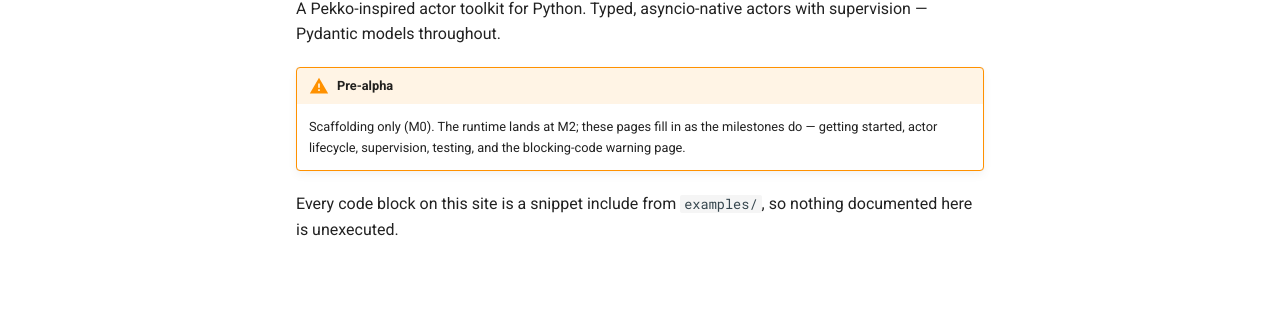
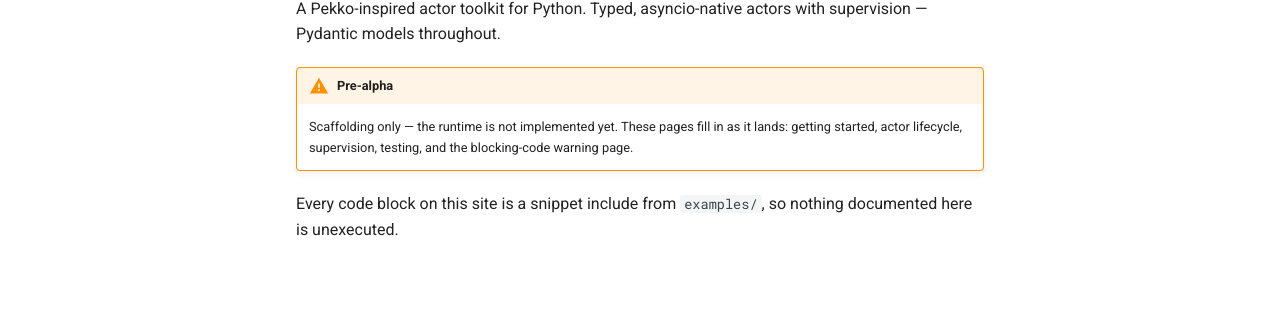
Before and after one commit to cpolito88/tapio, an MkDocs documentation site: the page built from docs/index.md, in a window 1280 px wide. Shown: the part 184-494 px from the top of the page. Built offline with MkDocs 1.6.1 and Material for MkDocs 9.7.7, drawn with Linux system fonts in a browser that asks for light colours; comment, search, counter and statistics services are not loaded.

Commit message:
chore: drop references to the internal design doc
The doc is not in the repo, so section citations like "§6 rule 1" and
milestone labels like "M2" were pointers a reader could not follow. Each
comment now carries its own rationale, and the docs and examples README
describe what is not implemented yet rather than which milestone will do it.

No behaviour change; make check green.

Co-Authored-By: Claude Opus 5 <noreply@anthropic.com>

```diff
--- a/docs/index.md
+++ b/docs/index.md
@@ -5,8 +5,8 @@ supervision — Pydantic models throughout.
 
 !!! warning "Pre-alpha"
 
-    Scaffolding only (M0). The runtime lands at M2; these pages fill in as the
-    milestones do — getting started, actor lifecycle, supervision, testing, and
+    Scaffolding only — the runtime is not implemented yet. These pages fill in
+    as it lands: getting started, actor lifecycle, supervision, testing, and
     the blocking-code warning page.
 
 Every code block on this site is a snippet include from `examples/`, so nothing
--- a/pyproject.toml
+++ b/pyproject.toml
@@ -32,7 +32,7 @@ Repository = "https://github.com/cpolito88/tapio"
 requires = ["hatchling"]
 build-backend = "hatchling.build"
 
-# The wheel ships src/tapio only; examples/ is a dev-only package (§6 rule 1).
+# The wheel ships src/tapio only; examples/ is a dev-only package.
 [tool.hatch.build.targets.wheel]
 packages = ["src/tapio"]
 
@@ -51,7 +51,7 @@ dev = [
     "tapio-examples",
 ]
 
-# examples/ is importable and type-checked, never shipped (§6 rule 1).
+# examples/ is importable and type-checked, never shipped.
 [tool.uv.sources]
 tapio-examples = { workspace = true }
 
--- a/src/tapio/__init__.py
+++ b/src/tapio/__init__.py
@@ -1,7 +1,7 @@
 """tapio — a Pekko-inspired actor toolkit for Python.
 
 Local, typed, asyncio-native actors with supervision; Pydantic models
-throughout. See PLAN.md for the design and milestone breakdown.
+throughout.
 """
 
 __all__ = ["__version__"]
```
Also changed, not shown: examples/README.md (+5 -5 lines), 4 other files.
